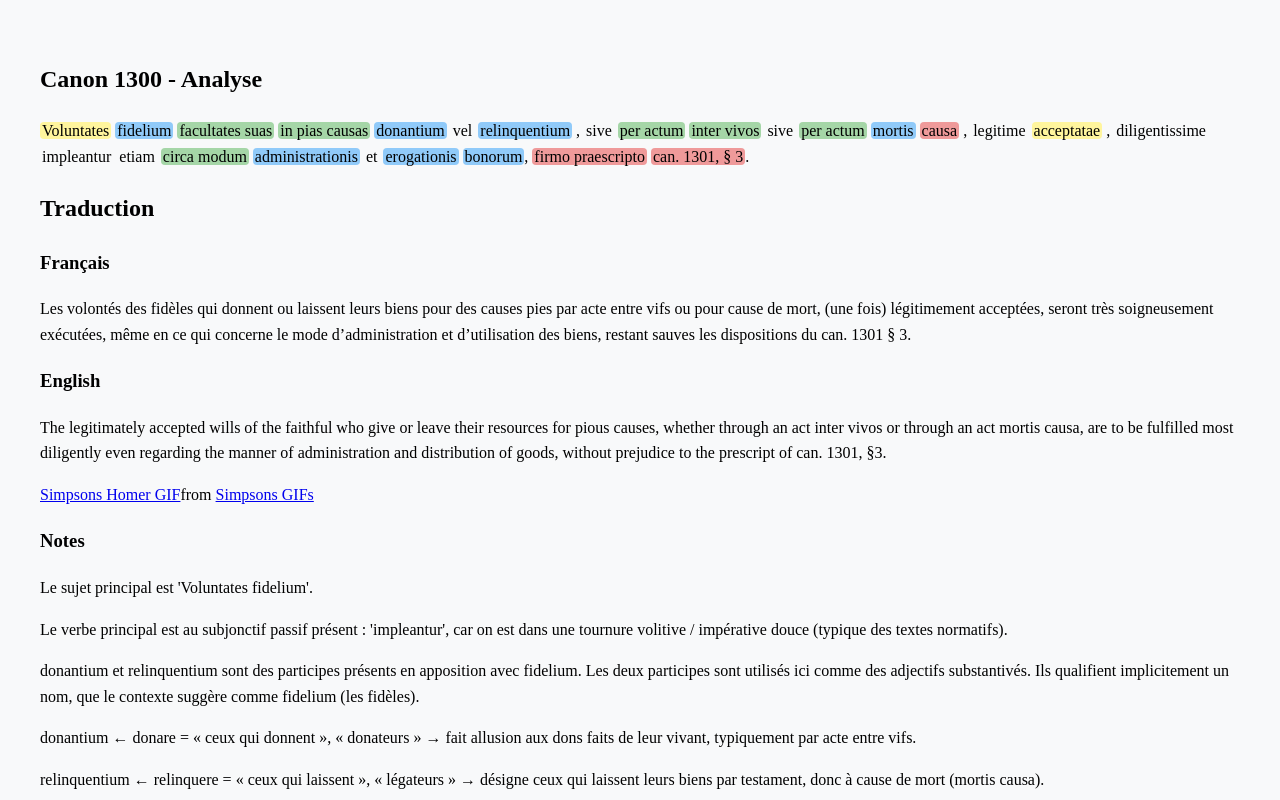
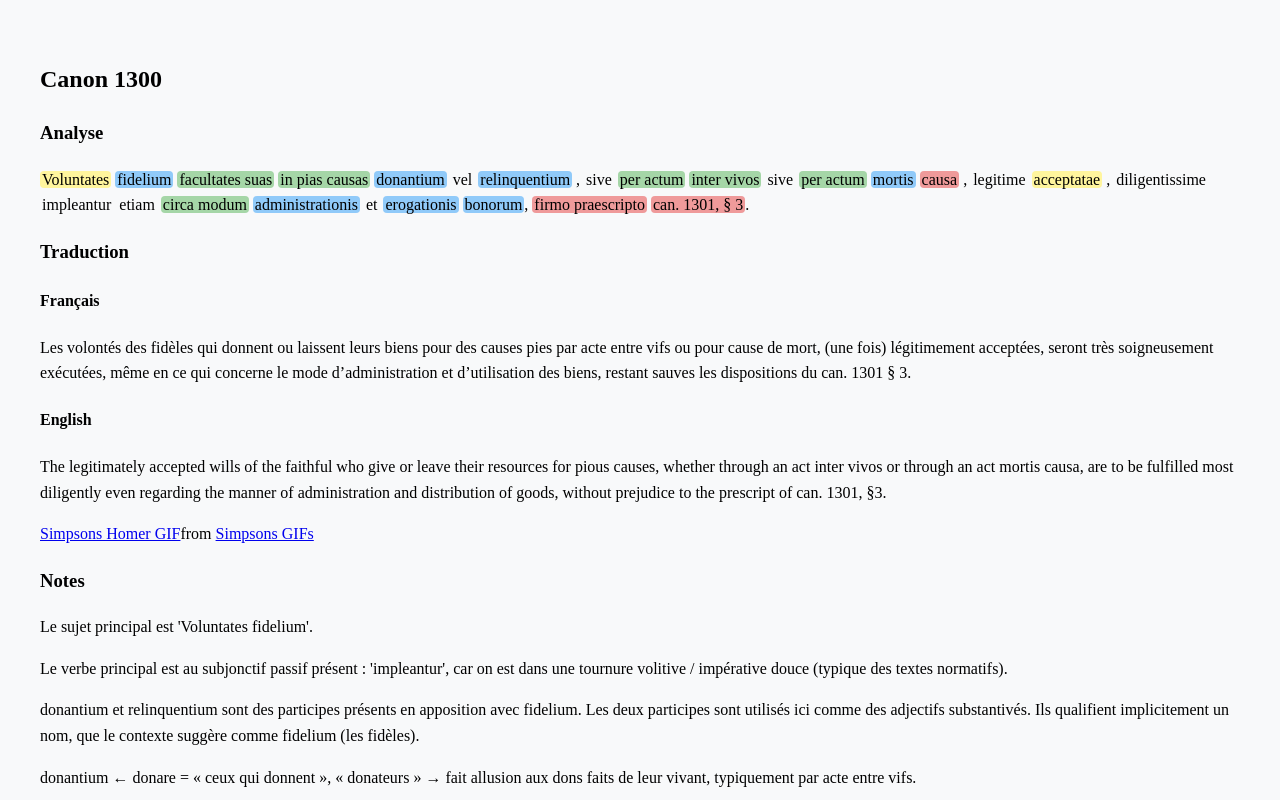
Before and after one commit to elibruyere/canon-1300, a plain HTML site: page index.html in a window 1280 px wide. Shown: the top 800 px of the page. Drawn offline with Linux system fonts and the light colour scheme; a script that the page names is missing.

Commit message:
Update index.html

```diff
--- a/index.html
+++ b/index.html
@@ -35,8 +35,8 @@
   </style>
 </head>
 <body>
-  <h2>Canon 1300 - Analyse</h2>
-
+  <h2>Canon 1300</h2>
+  <h3>Analyse</h3>
   <p>
         <span class="word nominative" data-info="Sujet principal. Les volontés">Voluntates</span>
         <span class="word genitive" data-info="compément du nom 'volontates' = des fidèles">fidelium</span>
@@ -64,8 +64,8 @@
         <span class="word genitive" data-info="Génitif pluriel neutre (complément de administrationis et erogationis)">bonorum</span>,
         <span class="word ablative" data-info="	Ablatif absolu = sans préjudice">firmo praescripto</span>
         <span class="word ablative" data-info="agent = le canon 1301 § 3">can. 1301, § 3</span>.
-  <h2>Traduction</h2>
-      <h3>Français</h3>
+  <h3>Traduction</h3>
+      <h4>Français</h4>
     <p>
      Les volontés des fidèles qui donnent ou laissent leurs biens pour des
 causes pies par acte entre vifs ou pour cause de mort, (une fois)
@@ -73,7 +73,7 @@ légitimement acceptées, seront très soigneusement exécutées, même en ce
 qui concerne le mode d’administration et d’utilisation des biens,
 restant sauves les dispositions du can. 1301 § 3.
     </p>
-          <h3>English</h3>
+          <h4>English</h4>
     <p>
  The legitimately accepted wills of the faithful who give or leave their resources for pious causes, whether through an act inter vivos or through an act mortis causa, are to be fulfilled most diligently even regarding the manner of administration and distribution of goods, without prejudice to the prescript of can. 1301, §3.
     </p>
```
